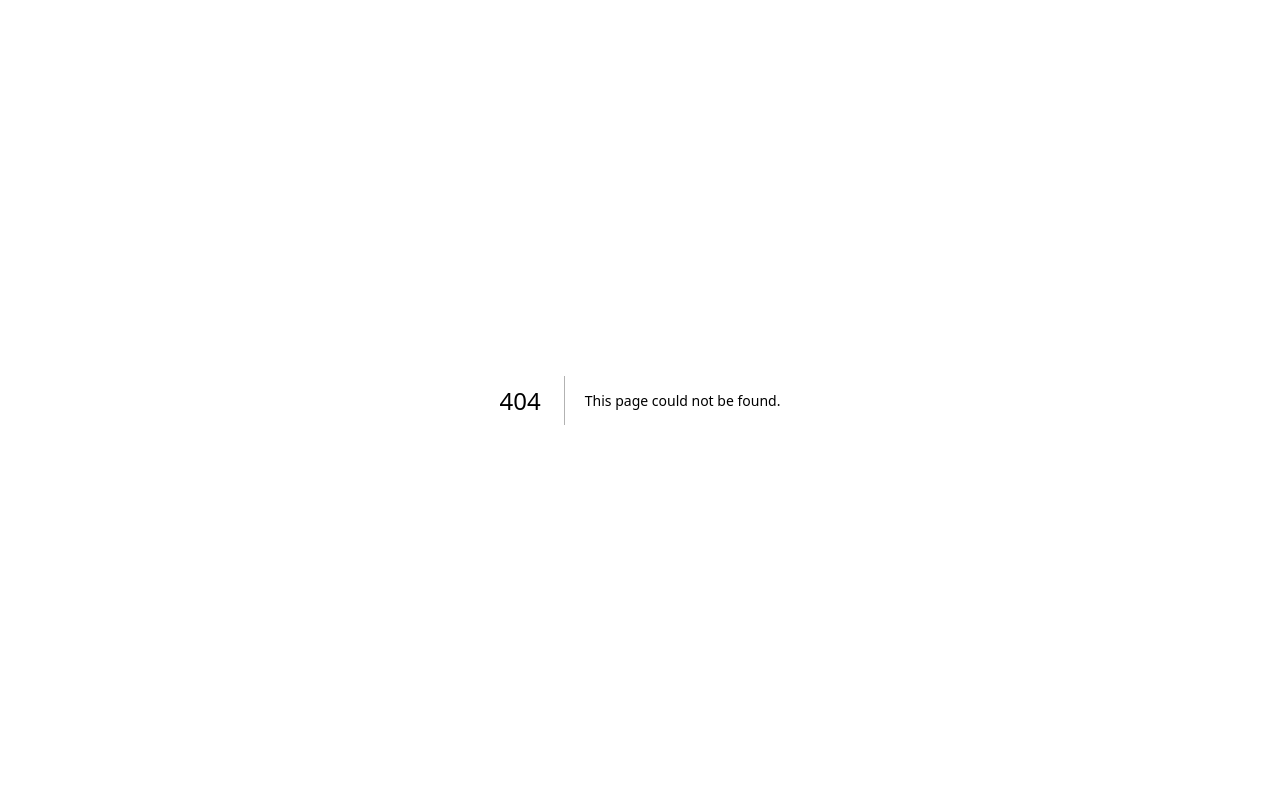
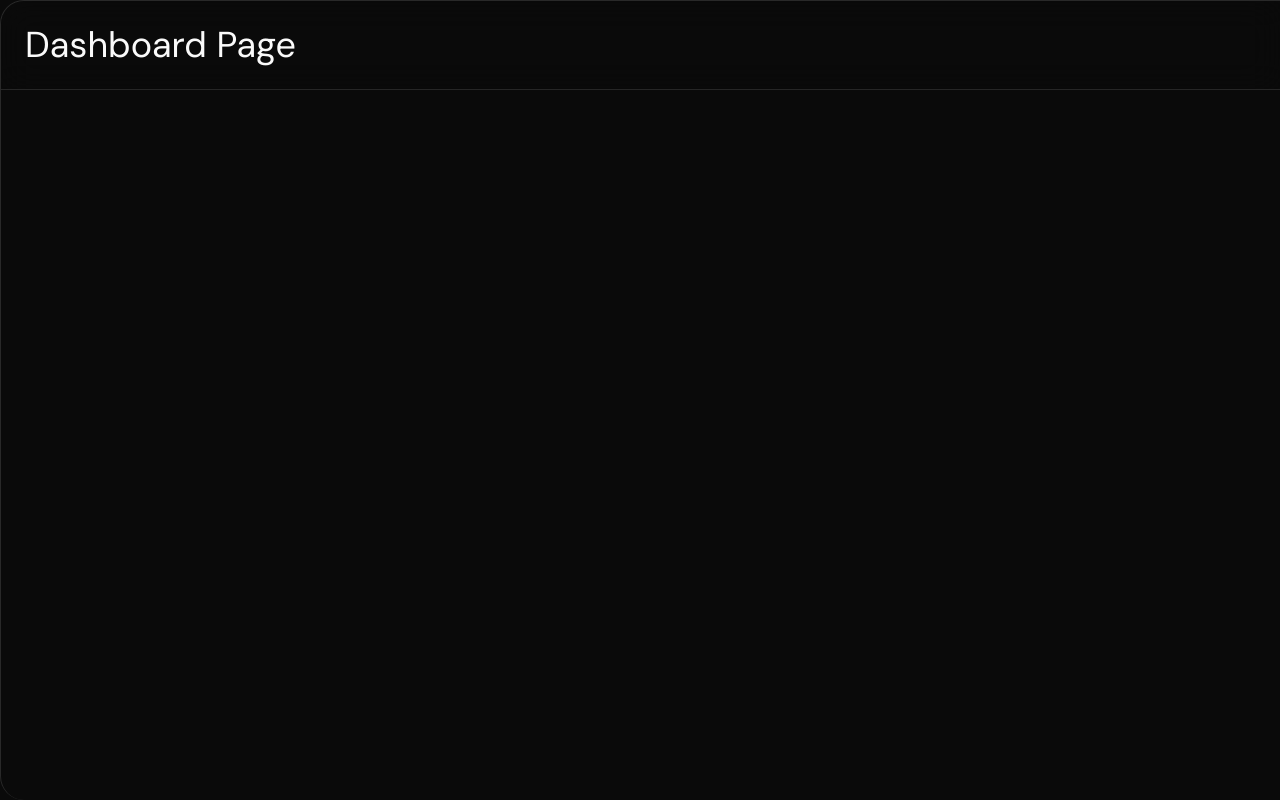
Before and after one commit to Md-JahidHasan/automation-app, a Next.js app: page /dashboard in a window 1280 px wide. Before the commit this address had no page. Built offline with nearby package versions, Linux system fonts and the light colour scheme.

Commit message:
Home page update

```diff
--- /dev/null
+++ b/src/app/(main)/(pages)/dashboard/page.tsx
@@ -0,0 +1,13 @@
+import React from 'react'
+
+
+const DashboardPage = () => {
+    return <div className=' flex flex-col gap-4 relative'>
+            <h1 className=' text-4xl sticky t-0 Z-[10] p-6 backdrop-blur-lg flex items-center border-b'>
+                Dashboard Page
+            </h1>
+        </div>
+
+}
+
+export default DashboardPage
--- a/src/app/(main)/layout.tsx
+++ b/src/app/(main)/layout.tsx
@@ -4,7 +4,7 @@
     children: React.ReactNode
 }
 
-export const Layout = (props: Props) => {
+const Layout = (props: Props) => {
     return (
         <div className='flex overflow-hidden h-screen'>
             <div className='w-full'>
@@ -13,3 +13,5 @@
         </div>
     )
 }
+
+export default Layout
```
